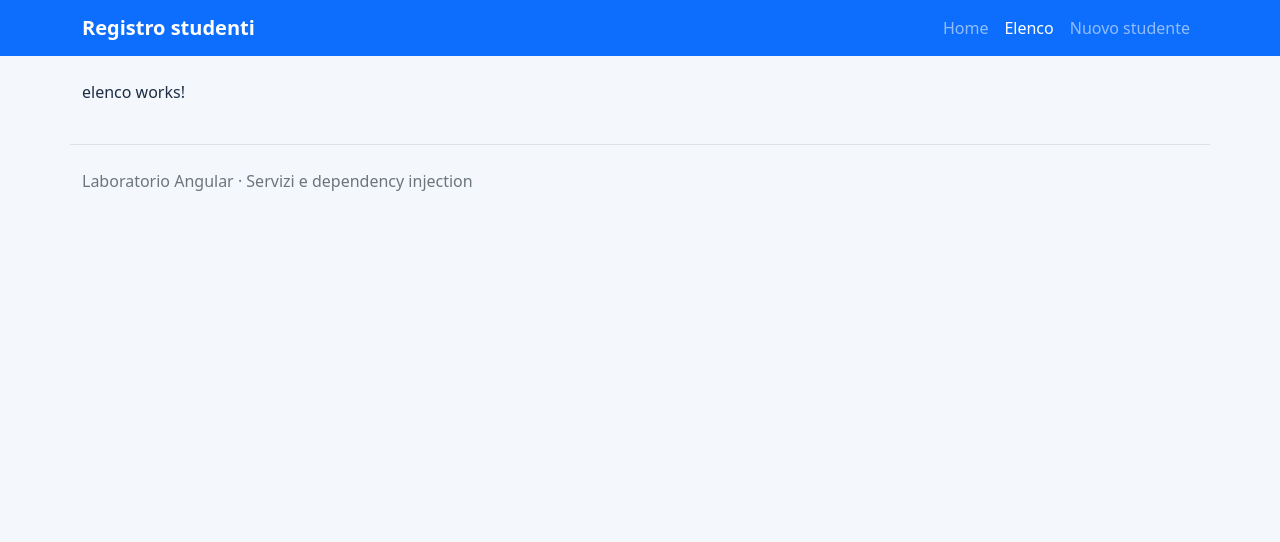
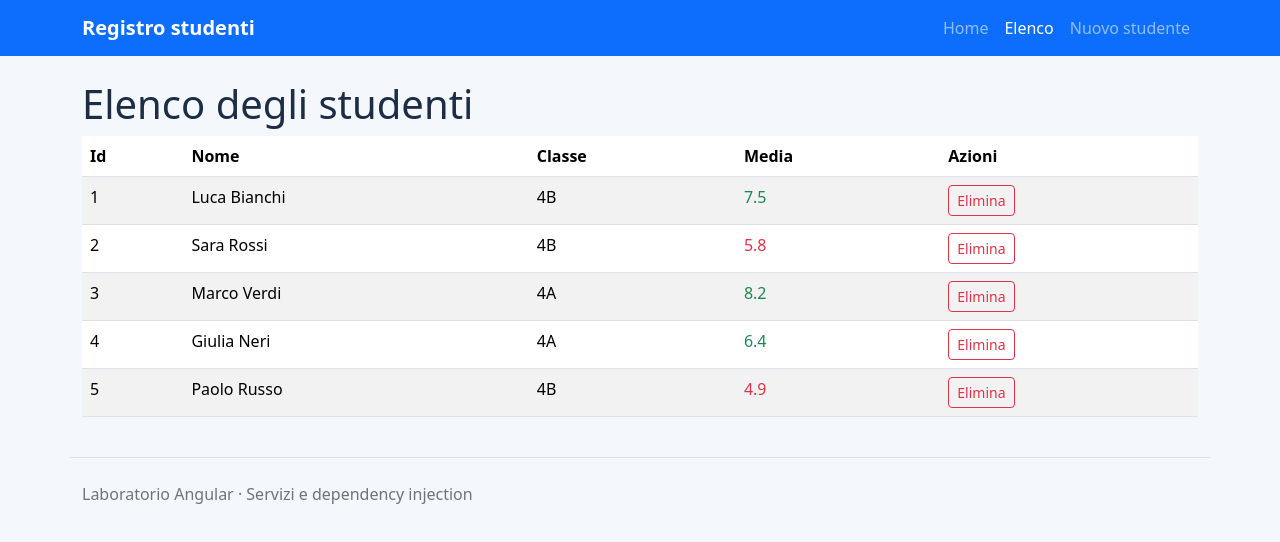
Before and after one commit to JohnCarloG/frutta_angular, an Angular app in the folder registro-studenti/: page /elenco in a window 1280 px wide. Shown: the top 542 px of the page. Built offline with nearby package versions, Linux system fonts and the light colour scheme.

Commit message:
Passo 4: tabella degli studenti

```diff
--- /dev/null
+++ b/registro-studenti/src/app/elenco/elenco.html
@@ -0,0 +1,8 @@
+<h1>Elenco degli studenti</h1>
+<div class="table-responsive"><table class="table table-striped table-hover">
+<thead><tr><th scope="col">Id</th><th scope="col">Nome</th><th scope="col">Classe</th><th scope="col">Media</th><th scope="col">Azioni</th></tr></thead>
+<tbody>@for (s of studenti(); track s.id) {
+<tr><td>{{ s.id }}</td><td>{{ s.nome }}</td><td>{{ s.classe }}</td>
+<td [class.text-success]="s.mediaVoti >= 6" [class.text-danger]="s.mediaVoti < 6">{{ s.mediaVoti }}</td>
+<td><button type="button" class="btn btn-sm btn-outline-danger" (click)="rimuovi(s.id)">Elimina</button></td></tr>
+}</tbody></table></div>
--- a/registro-studenti/src/app/elenco/elenco.ts
+++ b/registro-studenti/src/app/elenco/elenco.ts
@@ -1,3 +1,8 @@
-import { Component } from '@angular/core';
-@Component({ selector: 'app-elenco', template: '<p>elenco works!</p>' })
-export class Elenco {}
+import { Component, inject } from '@angular/core';
+import { StudentiService } from '../services/studenti-service';
+@Component({ selector: 'app-elenco', templateUrl: './elenco.html' })
+export class Elenco {
+  private readonly studentiService = inject(StudentiService);
+  readonly studenti = this.studentiService.studenti;
+  rimuovi(id: number): void { this.studentiService.rimuovi(id); }
+}
```
